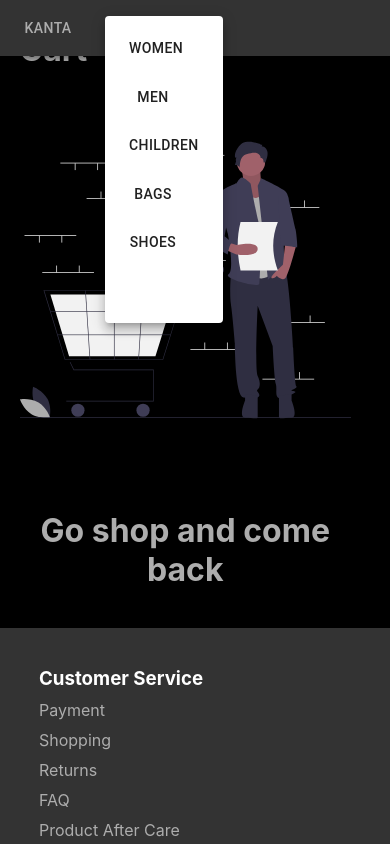
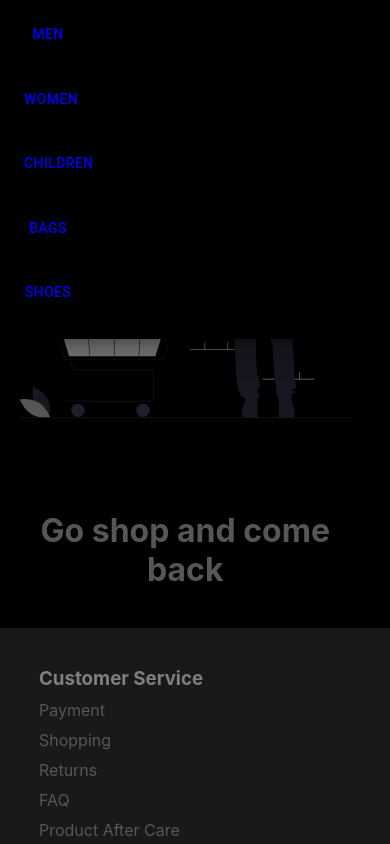
Before and after one commit to 1nusah/kanta-online, a React (Create React App) app: page /cart in a window 390 px wide. Both pictures are taken after a click on the button "menu". Shown: the top 844 px of the page. Built offline with nearby package versions, Linux system fonts and the light colour scheme.

Commit message:
done with the responsive header

```diff
--- a/package.json
+++ b/package.json
@@ -9,6 +9,7 @@
     "@testing-library/react": "^9.3.2",
     "@testing-library/user-event": "^7.1.2",
     "axios": "^0.20.0",
+    "clsx": "^1.1.1",
     "react": "^16.14.0",
     "react-dom": "^16.14.0",
     "react-router-dom": "^5.2.0",
--- a/src/components/header/Header.css
+++ b/src/components/header/Header.css
@@ -4,7 +4,7 @@
 	margin-bottom: 10px;
 }
 .header_brand {
-	padding-right: 30%;
+	/* padding-right: 30%; */
 }
 .header Button {
 	color: #adadad;
@@ -22,9 +22,18 @@
 sup {
 	color: #adadad;
 }
+
 @media screen and (max-width: 600px) {
+	.header {
+		position: relative;
+	}
 	.header_brand {
-		position: relative;
-		float: left;
+		padding-right: 70%;
+	}
+	.menuIcon {
+		right: 0;
+	}
+	.header_link {
+		text-decoration: none;
 	}
 }
--- a/src/components/header/Header.js
+++ b/src/components/header/Header.js
@@ -6,9 +6,6 @@ import {
 	Toolbar,
 	Typography,
 	Button,
-	TextField,
-	Menu,
-	MenuItem,
 	IconButton,
 } from '@material-ui/core';
 
@@ -20,7 +17,7 @@ import useMediaQuery from '@material-ui/core/useMediaQuery';
 import { useStateValue } from '../../StateProvider';
 import './Header.css';
 import { CssTextField } from '../input/index';
-
+import TemporaryDrawer from './drawer';
 const useStyles = makeStyles((theme) => ({
 	root: {
 		flexGrow: 1,
@@ -39,14 +36,14 @@ export default function Header(props) {
 	const [{ basket }] = useStateValue();
 	const [searchBool, setsearchBool] = useState(true);
 	const [searchText, setSearchText] = useState('');
-	const { history } = props;
-	const [anchorEl, setAnchorEl] = React.useState(null);
-	const open = Boolean(anchorEl);
+	const [toggleDrawer, settoggleDrawer] = useState(false);
+	const showDrawer = () => {
+		settoggleDrawer(!toggleDrawer);
+	};
+
 	const theme = useTheme();
 	const isMobile = useMediaQuery(theme.breakpoints.down('xs'));
-	const handleMenu = (event) => {
-		setAnchorEl(event.currentTarget);
-	};
+
 	const searchResults = (event) => {
 		event.preventDefault();
 		console.log('hi there');
@@ -54,10 +51,7 @@ export default function Header(props) {
 
 		console.log(props);
 	};
-	const handleMenuClick = (pageURL) => {
-		history.push(pageURL);
-		setAnchorEl(null);
-	};
+
 	const handleSearchText = (event) => {
 		setSearchText(event.target.value);
 		console.log(searchText);
@@ -83,64 +77,14 @@ export default function Header(props) {
 									className={classes.menuButton}
 									color="inherit"
 									aria-label="menu"
-									onClick={handleMenu}
+									onClick={showDrawer}
 								>
-									<MenuIcon style={{ color: '#adadad' }} />
+									<MenuIcon className="menuIcon" style={{ color: '#adadad' }} />
 								</IconButton>
-								<Menu
-									id="menu-appbar"
-									anchorEl={anchorEl}
-									anchorOrigin={{
-										vertical: 'top',
-										horizontal: 'right',
-									}}
-									keepMounted
-									transformOrigin={{
-										vertical: 'top',
-										horizontal: 'right',
-									}}
-									open={open}
-									onClose={() => setAnchorEl(null)}
-								>
-									<MenuItem
-										style={{ width: '100%', hieght: '15%' }}
-										onClick={() => handleMenuClick('/women')}
-									>
-										<Button className="header_button">women</Button>
-									</MenuItem>
-									<MenuItem onClick={() => handleMenuClick('/men')}>
-										<Button className="header_button">men</Button>
-									</MenuItem>
-									<MenuItem onClick={() => handleMenuClick('/children')}>
-										<Button className="header_button">children</Button>
-									</MenuItem>
-									<MenuItem onClick={() => handleMenuClick('/bags')}>
-										<Button className="header_button">bags</Button>
-									</MenuItem>
-									<MenuItem onClick={() => handleMenuClick('/shoes')}>
-										<Button className="header_button">shoes</Button>
-									</MenuItem>
-									<MenuItem onClick={() => handleMenuClick}>
-										{!searchBool && <CssTextField />}
-										{/* {searchBool && (
-		        <Button>
-					<SearchIcon
-						 style={{ color: '#adadad', borderBottomColor: '#adadad' }}
-						 onClick={() => {
-							 setsearchBool(!searchBool);
-							 	}}
-										/>
-									</Button>
-								)}
-								{!searchBool && (
-									<Button>
-										<CancelIcon
-											style={{ color: '#adadad', borderBottomColor: '#adadad' }}
-											onClick={() => {
-												setsearchBool(!searchBool);
-											}} */}
-									</MenuItem>
-								</Menu>
+								<TemporaryDrawer
+									open={toggleDrawer}
+									ToggleDrawer={showDrawer}
+								/>
 							</>
 						) : (
 							<>
--- /dev/null
+++ b/src/components/header/drawer.js
@@ -0,0 +1,51 @@
+import React from 'react';
+import clsx from 'clsx';
+import { Drawer, Button, List, ListItem, Grid } from '@material-ui/core';
+import './Header.css';
+import { Link } from 'react-router-dom';
+export default function TemporaryDrawer({ open, ToggleDrawer }) {
+	return (
+		<Grid container>
+			<Grid item xs={12} sm={12} lg={12} md={12}>
+				<Drawer
+					anchor="top"
+					open={open}
+					variant="temporary"
+					onClose={ToggleDrawer}
+					style={{ width: '100%' }}
+				>
+					<List
+						style={{ width: '100%', backgroundColor: '#000', color: '#adadad' }}
+					>
+						<ListItem style={{ paddingBottom: 20 }}>
+							<Link className="header_link">
+								<Button color="inherit">men</Button>
+							</Link>
+						</ListItem>
+
+						<ListItem style={{ paddingBottom: 20 }}>
+							<Link className="header_link" to="/women">
+								<Button color="inherit">women</Button>
+							</Link>
+						</ListItem>
+						<ListItem style={{ paddingBottom: 20 }}>
+							<Link className="header_link">
+								<Button color="inherit">children</Button>
+							</Link>
+						</ListItem>
+						<ListItem style={{ paddingBottom: 20 }}>
+							<Link className="header_link">
+								<Button color="inherit">bags</Button>
+							</Link>
+						</ListItem>
+						<ListItem style={{ paddingBottom: 20 }}>
+							<Link className="header_link">
+								<Button color="inherit">shoes</Button>
+							</Link>
+						</ListItem>
+					</List>
+				</Drawer>
+			</Grid>
+		</Grid>
+	);
+}
```
Also changed, not shown: 1 other file (tests, documents, lock files or other folders).
